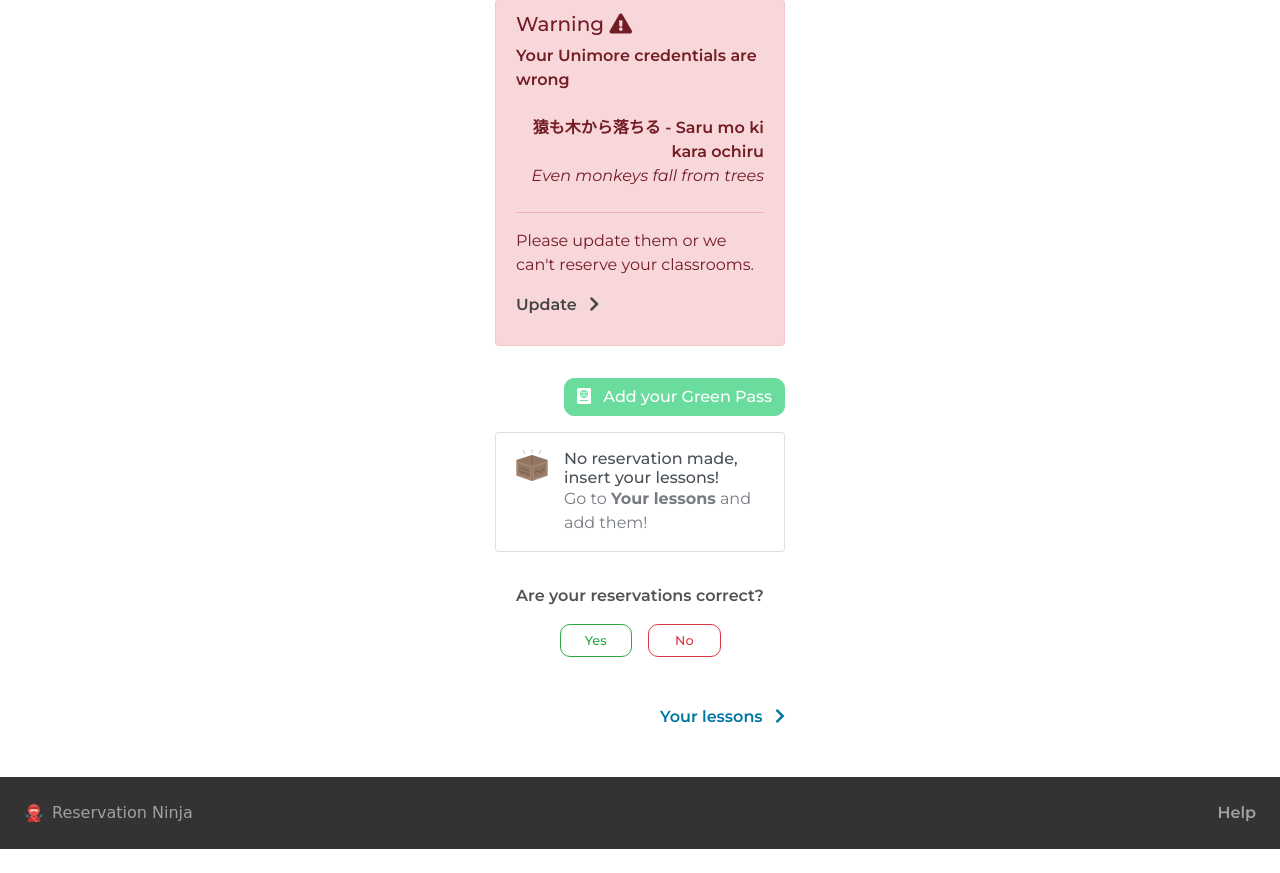
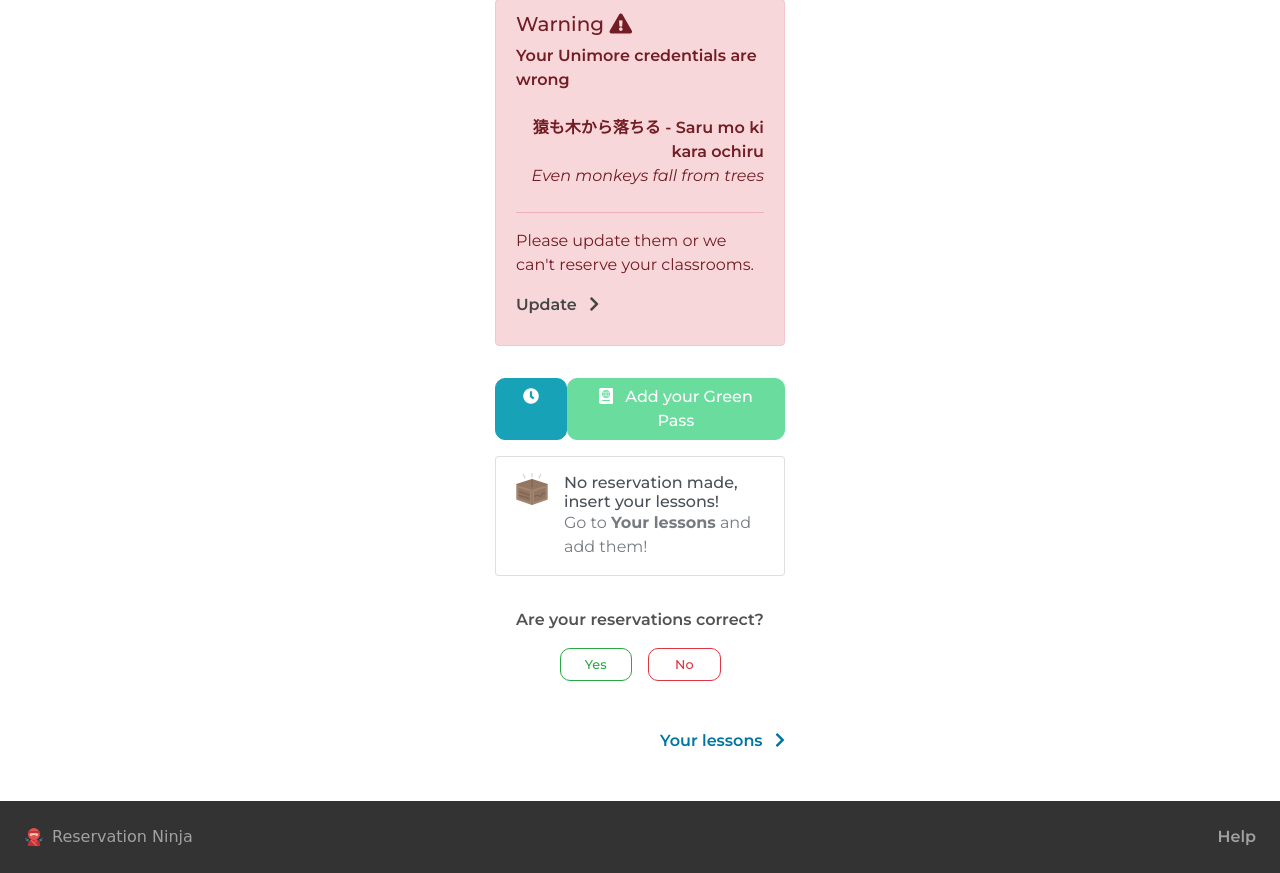
Before and after one commit to mattiolato98/reservation-ninja, a Django app: template reservation_management/templates/reservation_management/reservation_list.html in a window 1280 px wide. Shown: the part 150-1023 px from the top of the page. Before the commit the page ends 999 px from the top, so only its background shows below. Run offline with Django 3.2, Linux system fonts and the light colour scheme; the template is opened without the code that fills it, so the values that code supplies are empty; parts of the project's set-up code (start-up, migrations or seed data) failed here and were passed over; some libraries are stand-ins or nearby versions; some web fonts are replaced.

Commit message:
Reformatted; Added lesson-timetable url

```diff
--- a/reservation_management/templates/reservation_management/reservation_list.html
+++ b/reservation_management/templates/reservation_management/reservation_list.html
@@ -12,25 +12,24 @@
 {% endblock %}
 
 {% block list_button %}
-    {% if user.green_pass_link is not None %}
-        <div class="row justify-content-center">
-            <div class="col-xl-3 col-lg-5 col-md-9 col-12 d-flex justify-content-end">
+    <div class="row justify-content-center">
+        <div class="col-xl-3 col-lg-5 col-md-9 col-12 d-flex justify-content-between">
+            <a href="{% url 'reservation_management:lesson-timetable' %}" class="btn btn-info w-25">
+                <i class="fas fa-clock"></i>
+            </a>
+            {% if user.green_pass_link is not None %}
                 <a href="{{ user.green_pass_link }}" target="_blank" class="btn green-btn font-5">
                     <i class="fas fa-passport mr-2"></i>
                     {% translate "Green Pass" %}
                 </a>
-            </div>
-        </div>
-    {% else %}
-        <div class="row justify-content-center">
-            <div class="col-xl-3 col-lg-5 col-md-9 col-12 d-flex justify-content-end">
+            {% else %}
                 <a href="{% url 'user_management:green-pass-add' %}" class="btn green-btn font-5">
                     <i class="fas fa-passport mr-2"></i>
                     {% translate "Add your Green Pass" %}
                 </a>
-            </div>
+            {% endif %}
         </div>
-    {% endif %}
+    </div>
 
 {% endblock %}
 
```
